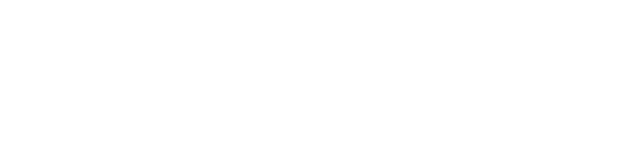
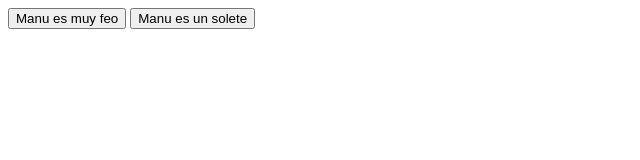
Before and after one commit to manuelsanchosanchez/git-test, a plain HTML site: page index.html in a window 1280 px wide. Shown: the whole page, without its empty margins (0-640 px from the left). Drawn offline with Linux system fonts and the light colour scheme.

Commit message:
feat(add buttons): add buttons to index.html

```diff
--- a/index.html
+++ b/index.html
@@ -1,15 +1,14 @@
 <!DOCTYPE html>
 <html lang="en">
+	<head>
+		<meta charset="UTF-8" />
+		<meta http-equiv="X-UA-Compatible" content="IE=edge" />
+		<meta name="viewport" content="width=device-width, initial-scale=1.0" />
+		<title>Document</title>
+	</head>
 
-<head>
-    <meta charset="UTF-8">
-    <meta http-equiv="X-UA-Compatible" content="IE=edge">
-    <meta name="viewport" content="width=device-width, initial-scale=1.0">
-    <title>Document</title>
-</head>
-
-<body>
-
-</body>
-
+	<body>
+		<button>Manu es muy feo</button>
+		<button>Manu es un solete</button>
+	</body>
 </html>
```
